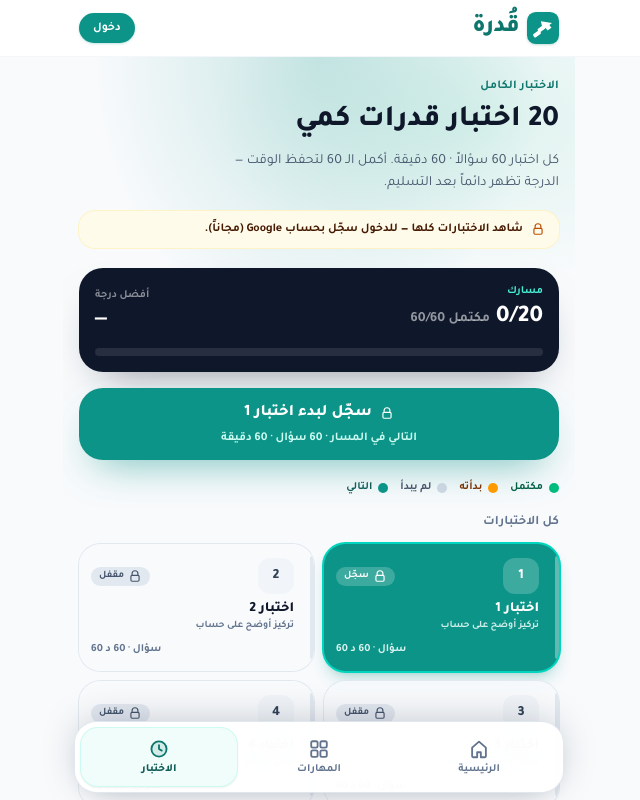
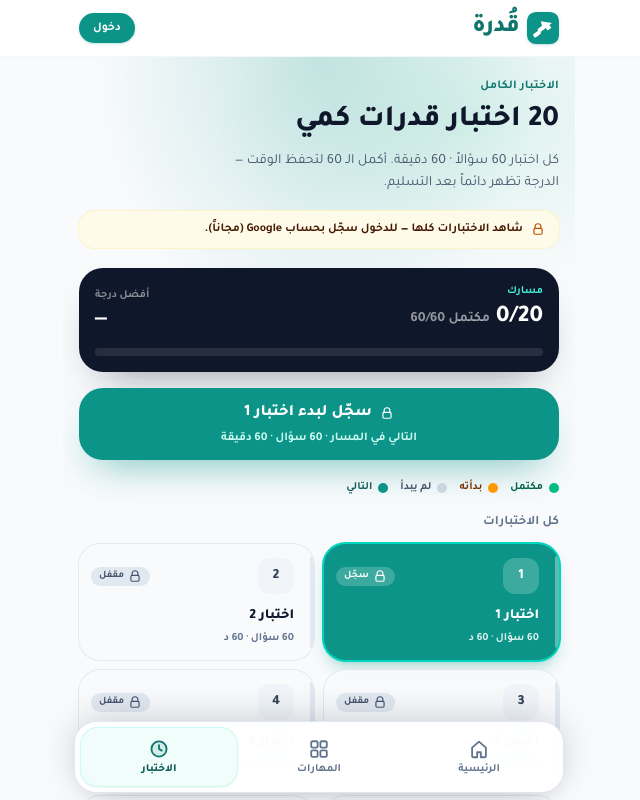
Before and after one commit to hamid20002247-droid/Qudrah, a Next.js app: page /mock in a window 1280 px wide. Shown: the top 800 px of the page, without its empty margins (321-961 px from the left). Built offline with nearby package versions, Linux system fonts and the light colour scheme; no server answers.

Commit message:
Fix mock card meta order and drop focus subtitle.
Co-authored-by: Cursor <cursoragent@cursor.com>

```diff
--- a/src/components/mock/MockExperience.tsx
+++ b/src/components/mock/MockExperience.tsx
@@ -628,13 +628,6 @@ function ExamTile({
           >
             {exam.title_ar}
           </p>
-          <p
-            className={`mt-1 text-[10px] font-semibold leading-snug ${
-              isNext ? "text-teal-50/85" : "text-slate-500"
-            }`}
-          >
-            {exam.focus_ar}
-          </p>
 
           {hasScore ? (
             <div className="mt-2 space-y-1.5">
@@ -708,12 +701,12 @@ function ExamTile({
             </div>
           ) : (
             <p
-              className={`mt-2 text-[11px] font-semibold leading-snug tabular-nums ${
+              className={`mt-2 text-[11px] font-semibold leading-snug ${
                 isNext ? "text-teal-50/90" : "text-slate-500"
               }`}
-              dir="ltr"
             >
-              {exam.questions} سؤال · {exam.minutes} د
+              <LtrNum>{exam.questions}</LtrNum> سؤال ·{" "}
+              <LtrNum>{exam.minutes}</LtrNum> د
             </p>
           )}
         </div>
```
